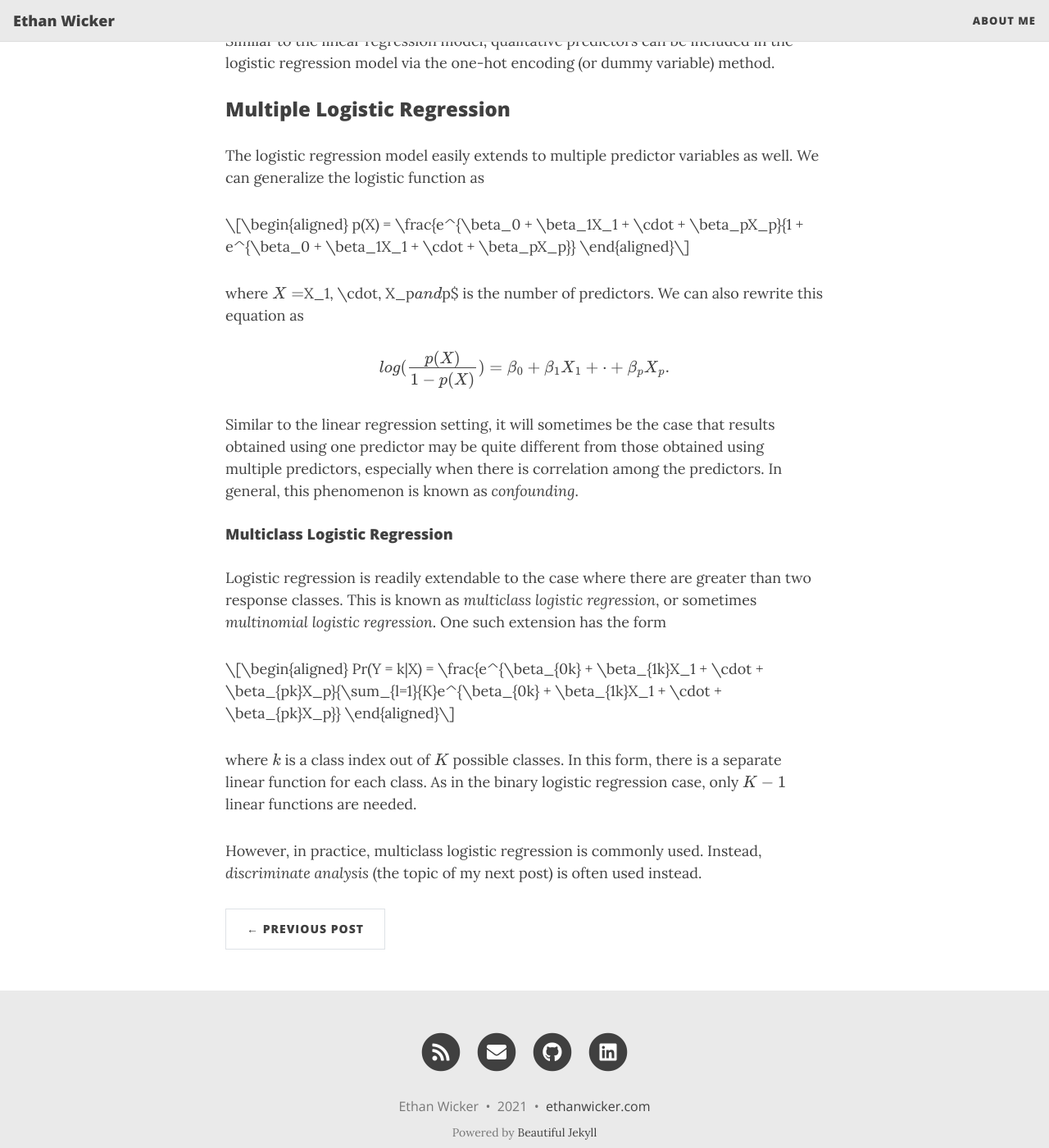
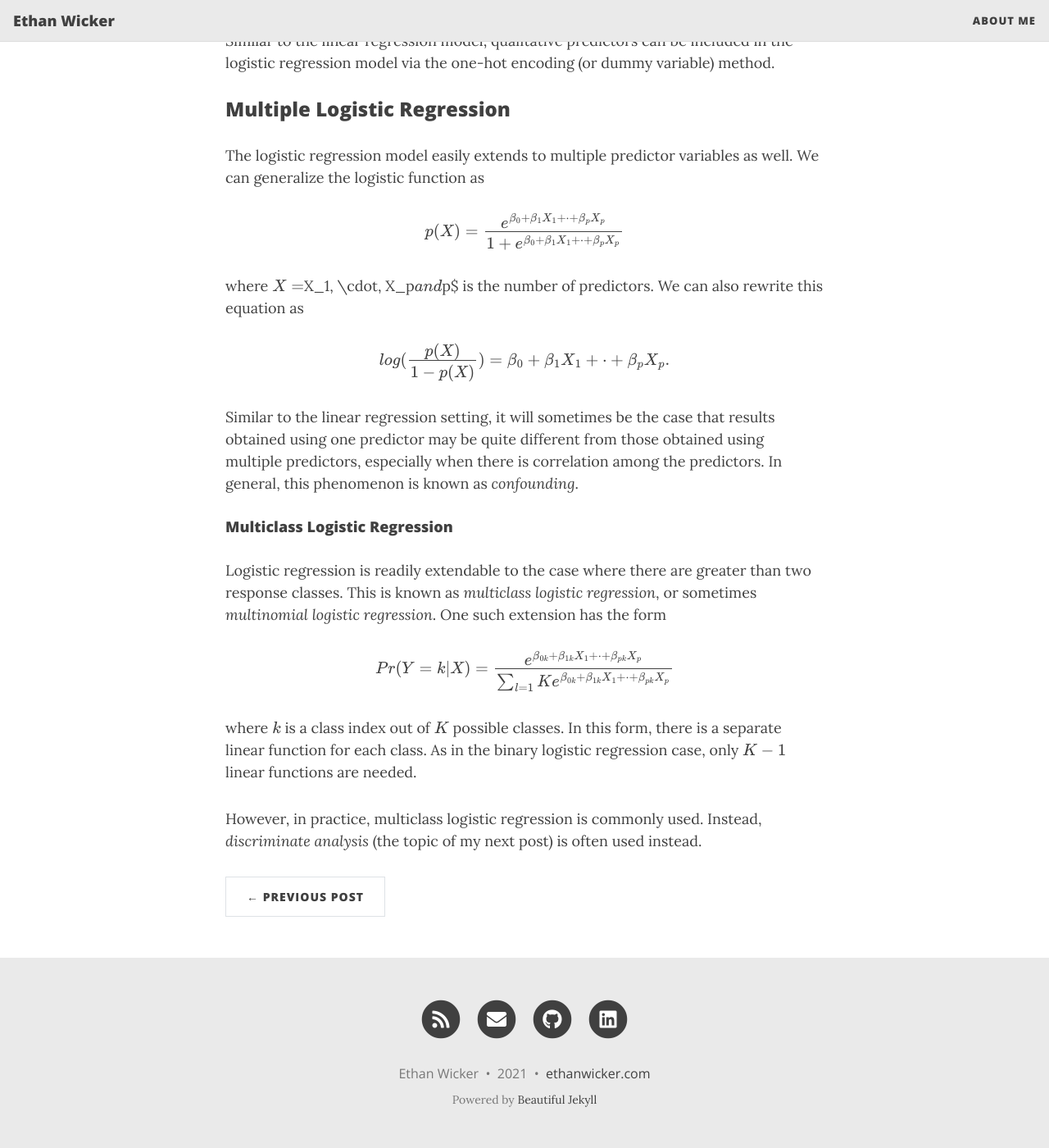
Before and after one commit to ethanwicker/ethanwicker.github.io, a Jekyll site: the page built from _posts/2021-01-27-logistic-regression-001.md, in a window 1280 px wide and 1400 px high, scrolled down 2500 px. Shown: the whole window at 82% size. Built offline with Jekyll 4.4.1, drawn with Linux system fonts in a browser that asks for light colours; nearby versions of some CDN libraries; formulas are drawn with MathJax 3.

```diff
--- a/_posts/2021-01-27-logistic-regression-001.md
+++ b/_posts/2021-01-27-logistic-regression-001.md
@@ -81,7 +81,7 @@ The logistic regression model easily extends to multiple predictor variables as
 
 $$
 \begin{aligned}
-p(X) = \frac{e^{\beta_0 + \beta_1X_1 + \cdot + \beta_pX_p}{1 + e^{\beta_0 + \beta_1X_1 + \cdot + \beta_pX_p}}
+p(X) = \frac{e^{\beta_0 + \beta_1X_1 + \cdot + \beta_pX_p}}{1 + e^{\beta_0 + \beta_1X_1 + \cdot + \beta_pX_p}}
 \end{aligned}
 $$
 
@@ -101,7 +101,7 @@ Logistic regression is readily extendable to the case where there are greater th
 
 $$
 \begin{aligned}
-Pr(Y = k|X) = \frac{e^{\beta_{0k} + \beta_{1k}X_1 + \cdot + \beta_{pk}X_p}{\sum_{l=1}{K}e^{\beta_{0k} + \beta_{1k}X_1 + \cdot + \beta_{pk}X_p}}
+Pr(Y = k|X) = \frac{e^{\beta_{0k} + \beta_{1k}X_1 + \cdot + \beta_{pk}X_p}}{\sum_{l=1}{K}e^{\beta_{0k} + \beta_{1k}X_1 + \cdot + \beta_{pk}X_p}}
 \end{aligned}
 $$
 
```
